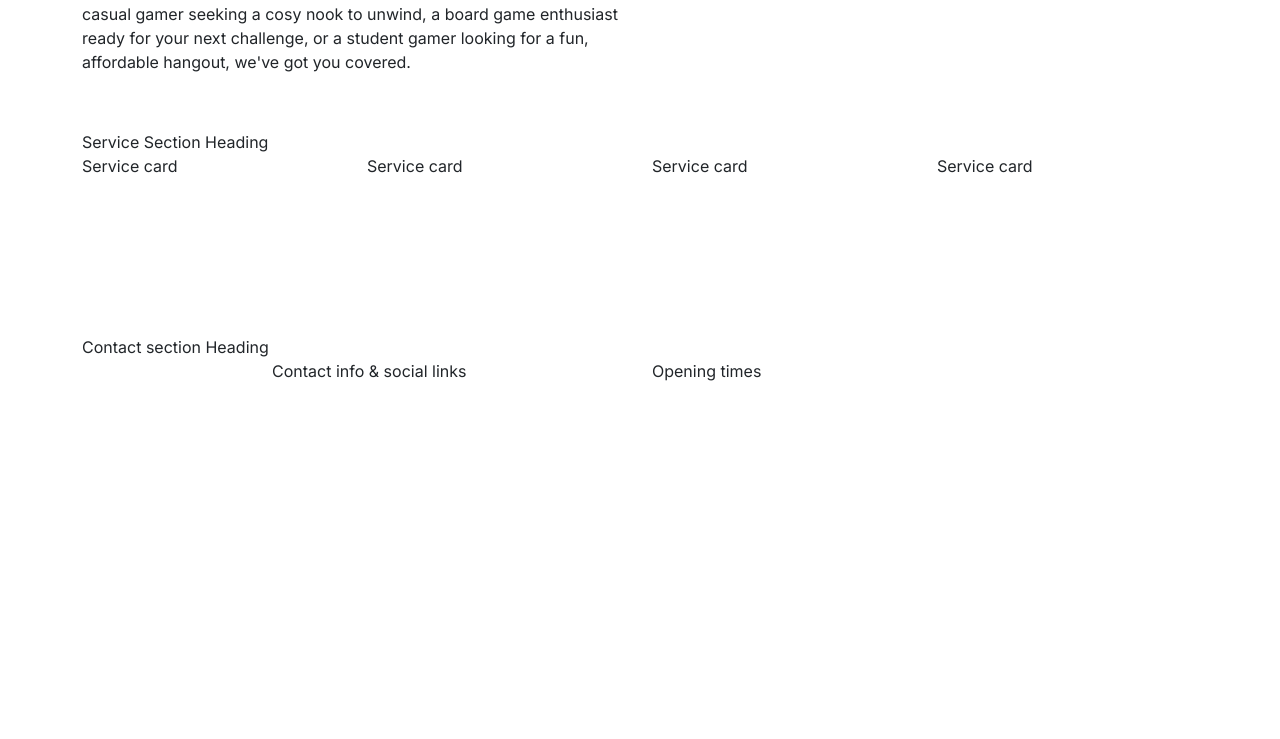
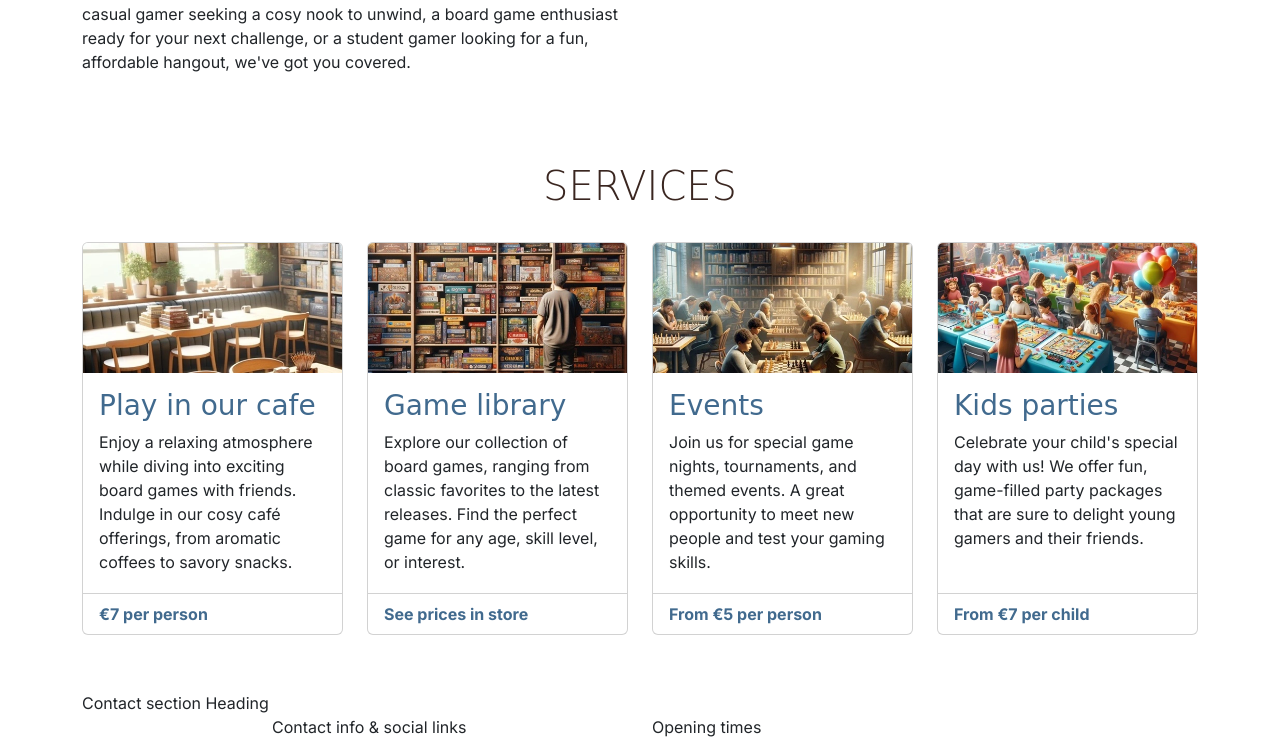
Before and after one commit to ethans241/broadwalk-games, a plain HTML site: page index.html in a window 1280 px wide. Shown: the part 417-1156 px from the top of the page. Before the commit the page ends 800 px from the top, so only its background shows below. Drawn offline with nearby package versions, Linux system fonts and the light colour scheme; a web font is replaced by a local one.

Commit message:
Finish styling the service section.

```diff
--- a/assets/css/style.css
+++ b/assets/css/style.css
@@ -22,7 +22,15 @@ h2,
 h3 {
     font-family: var(--secondary-font);
     color: var(--primary-color);
+}
+
+h1,
+h2 {
     text-transform: uppercase;
+}
+
+h2 {
+    margin-bottom: 2rem;
 }
 
 .sub-heading-color {
@@ -50,6 +58,18 @@ h3 {
     font-family: var(--secondary-font);
 }
 
+/* Service Section */
+
+#services .card-footer {
+    font-weight: bold;
+    color: var(--highlight-color);
+    background-color: transparent;
+}
+
+#services .card {
+    margin-bottom: 1.5rem;
+}
+
 /* grid visualisation CSS for testing */
 
 /* .container,
@@ -61,3 +81,38 @@ h3 {
     border: 2px solid white;
     background-color: lightgray;
 } */
+
+/* Media Quaries */
+
+/* Medium Devices (tablets, 768px and above */
+
+@media screen and (min-width: 768px) {
+    /* Make all service cards the same height for consistancy */
+    #services .card-body {
+        min-height: 191px;
+    }
+}
+
+/* Large Devices (small laptops, 992px and above */
+@media screen and (min-width: 992px) {
+    /* Make all service cards the same height for consistancy */
+    #services .card-body {
+        min-height: auto;
+    }
+}
+
+/* X Large Devices (large laptops, 1200px and above */
+@media screen and (min-width: 1200px) {
+    /* Make all service cards the same height for consistancy */
+    #services .card-body {
+        min-height: 220px;
+    }
+}
+
+/* XX Large Devices (XL Screen, 1400px and above */
+@media screen and (min-width: 1400px) {
+    /* Make all service cards the same height for consistancy */
+    #services .card-body {
+        min-height: 195px;
+    }
+}
--- a/index.html
+++ b/index.html
@@ -112,13 +112,79 @@
     <!-- Main element to hold all key sections of the home page. It is not part of the grid structure -->
     <main>
         <!-- Service Section -->
-        <section class="container">
+        <section id="services" class="container section">
             <div class="row">
-                <div class="col-12">Service Section Heading</div>
-                <div class="col-12 col-md-6 col-xl-3">Service card</div>
-                <div class="col-12 col-md-6 col-xl-3">Service card</div>
-                <div class="col-12 col-md-6 col-xl-3">Service card</div>
-                <div class="col-12 col-md-6 col-xl-3">Service card</div>
+                <div class="col-12 text-center">
+                    <h2 class="display-6">Services</h2>
+                </div>
+                <div class="col-12 col-md-6 col-xl-3">
+                    <div class="card">
+                        <img src="assets/images/services-1.webp" class="card-img-top"
+                            alt="Boardwalk games cafe table by a window, stacks of boardgames can be seen on the table" >
+                        <div class="card-body">
+                            <h3 class="card-title sub-heading-color">Play in our cafe</h3>
+                            <p class="card-text">
+                                Enjoy a relaxing atmosphere while diving into exciting board
+                                games with friends. Indulge in our cosy café offerings, from
+                                aromatic coffees to savory snacks.
+                            </p>
+                        </div>
+                        <div class="card-footer">
+                            <p class="mb-0">€7 per person</p>
+                        </div>
+                    </div>
+                </div>
+                <div class="col-12 col-md-6 col-xl-3">
+                    <div class="card">
+                        <img src="assets/images/services-2.webp" class="card-img-top"
+                            alt="Board games stacked in bookshelves, a man can be seen browsing the shelves" />
+                        <div class="card-body">
+                            <!-- bootstrap cards come as h5 by default, changed to h3 to fit project heading hierarchy -->
+                            <h3 class="card-title sub-heading-color">Game library</h3>
+                            <p class="card-text">
+                                Explore our collection of board games, ranging from classic
+                                favorites to the latest releases. Find the perfect game for
+                                any age, skill level, or interest.
+                            </p>
+                        </div>
+                        <div class="card-footer">
+                            <p class="mb-0">See prices in store</p>
+                        </div>
+                    </div>
+                </div>
+                <div class="col-12 col-md-6 col-xl-3">
+                    <div class="card">
+                        <img src="assets/images/services-3.webp" class="card-img-top">
+                        <div class="card-body">
+                            <h3 class="card-title sub-heading-color">Events</h3>
+                            <p class="card-text">
+                                Join us for special game nights, tournaments, and themed
+                                events. A great opportunity to meet new people and test your
+                                gaming skills.
+                            </p>
+                        </div>
+                        <div class="card-footer">
+                            <p class="mb-0">From €5 per person</p>
+                        </div>
+                    </div>
+                </div>
+                <div class="col-12 col-md-6 col-xl-3">
+                    <div class="card">
+                        <img src="assets/images/services-4.webp" class="card-img-top"
+                            alt="A kids party being held at Boardwalk Games" >
+                        <div class="card-body">
+                            <h3 class="card-title sub-heading-color">Kids parties</h3>
+                            <p class="card-text">
+                                Celebrate your child's special day with us! We offer fun,
+                                game-filled party packages that are sure to delight young
+                                gamers and their friends.
+                            </p>
+                        </div>
+                        <div class="card-footer">
+                            <p class="mb-0">From €7 per child</p>
+                        </div>
+                    </div>
+                </div>
             </div>
         </section>
     </main>
```
